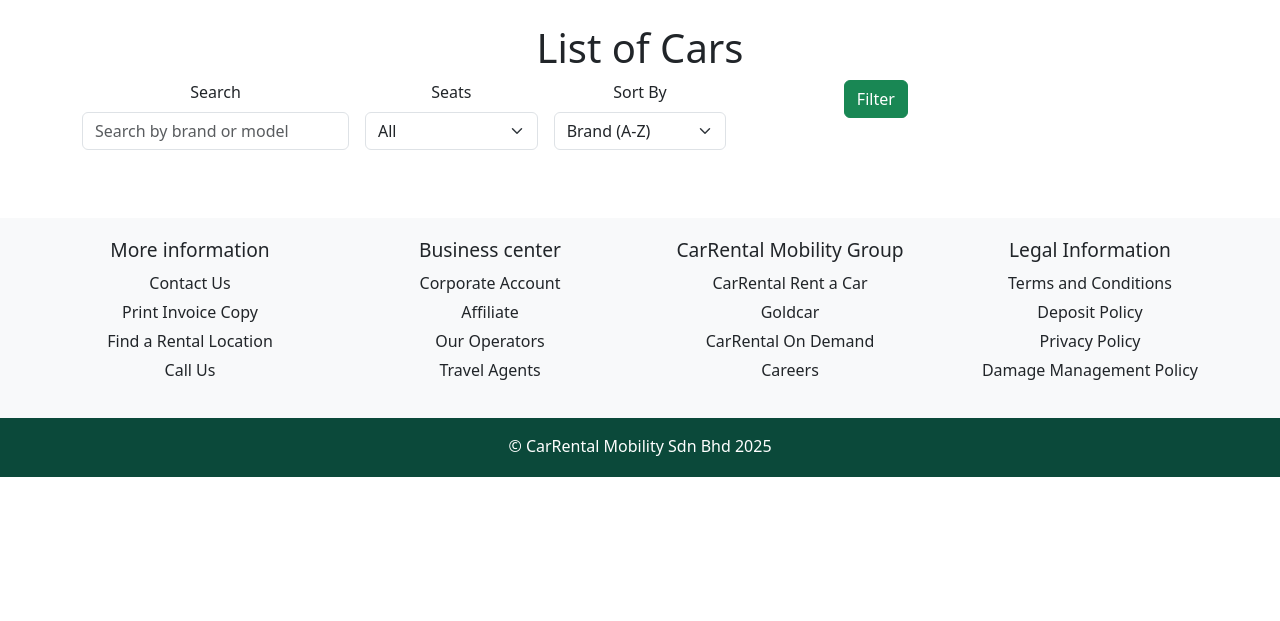
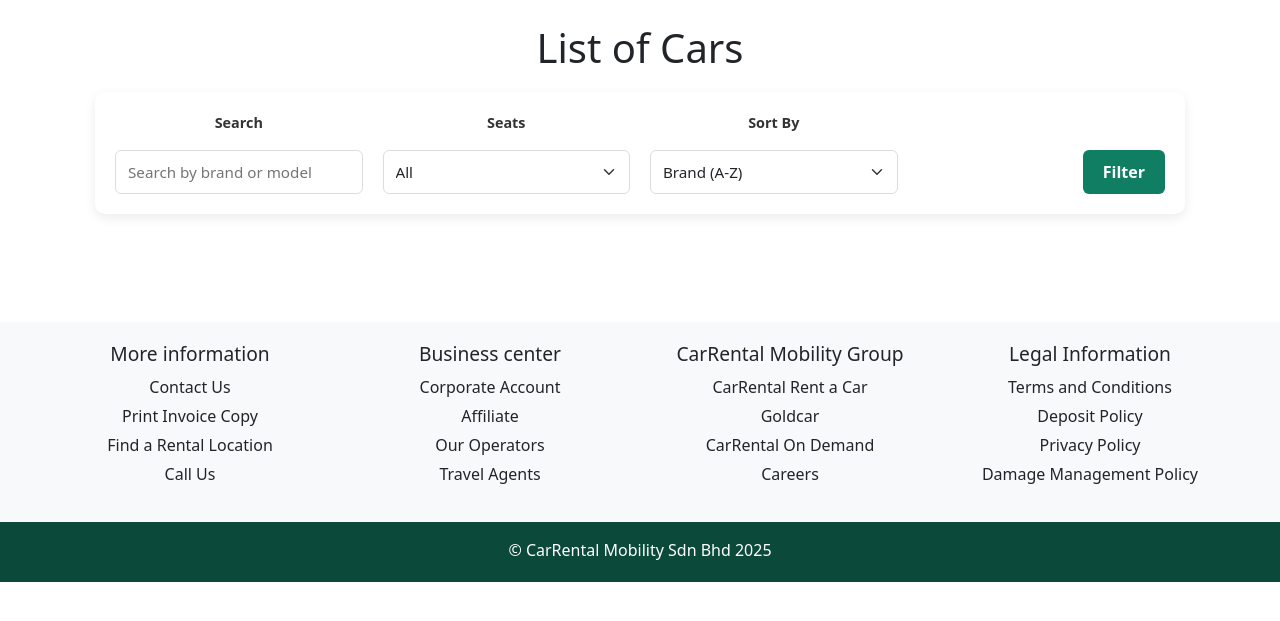
Before and after one commit to faizaizattt/Car-Rental-Booking-System, a PHP site: page /cars.php in a window 1280 px wide. Shown: the part 62-683 px from the top of the page. Run offline with PHP 8.4, Linux system fonts and the light colour scheme; a user stored in the database is signed in; data that the repository does not hold is empty.

Commit message:
update changes

```diff
--- a/car-rental/public/cars.php
+++ b/car-rental/public/cars.php
@@ -56,12 +56,13 @@ $cars = $stmt->fetchAll();
 </div>
 <div class="container py-4">
   <h1>List of Cars</h1>
-  <form method="GET" id="filterForm" class="row g-3">
-    <div class="col-md-3">
+  <div class="filter-form-container">
+    <form method="GET" id="filterForm" class="filter-form">
+      <div class="form-group">
         <label for="search" class="form-label">Search</label>
-      <input type="text" id="search" name="search" class="form-control" placeholder="Search by brand or model">
+        <input type="text" id="search" name="search" class="form-input" placeholder="Search by brand or model">
       </div>
-    <div class="col-md-2">
+      <div class="form-group">
         <label for="seats" class="form-label">Seats</label>
         <select id="seats" name="seats" class="form-select">
           <option value="">All</option>
@@ -71,36 +72,43 @@ $cars = $stmt->fetchAll();
           <option value="7">7</option>
         </select>
       </div>
-    <div class="col-md-2">
+      <div class="form-group">
         <label for="sort" class="form-label">Sort By</label>
         <select id="sort" name="sort" class="form-select">
           <option value="brand ASC">Brand (A-Z)</option>
           <option value="price_per_day ASC">Price (Low-High)</option>
         </select>
       </div>
-    <div class="col-md-3">
-      <button type="submit" class="btn btn-success">Filter</button>
+      <div class="form-group">
+        <button type="submit" class="btn-filter">Filter</button>
       </div>
     </form>
+  </div>
 
-  <div class="mt-4">
-    <div class="row">
+  <div class="car-listing-container">
+    <div class="car-grid">
       <?php foreach ($cars as $car): ?>
-        <div class="col-md-6 mb-3">
-          <div class="card">
-            <div class="card-body">
-              <img src="<?php echo htmlspecialchars($car['img_link']); ?>" class="card-img-top">
-              <h5 class="card-title">
-                <?php echo htmlspecialchars($car['brand'] . ' ' . $car['model']); ?></h5>
-              <p class="card-text">
-                <strong>Seats:</strong> <?php echo htmlspecialchars($car['seats']); ?><br>
-                <strong>Price/Day:</strong> RM<?php echo number_format($car['price_per_day'], 2); ?><br>
-                <strong>Fuel Type:</strong> <?php echo htmlspecialchars($car['fuel_type']); ?>
-              </p>
-              <div class="book-btn">
-                <a href="bookings.php" class="btn btn-success">Book Now</a>
+        <div class="car-card">
+          <div class="car-image-wrapper">
+            <img src="<?php echo htmlspecialchars($car['img_link']); ?>"
+                alt="<?php echo htmlspecialchars($car['brand'] . ' ' . $car['model']); ?>"
+                class="car-image">
           </div>
+
+          <div class="car-details">
+            <h3 class="car-title">
+              <?php echo htmlspecialchars($car['brand'] . ' ' . $car['model']); ?>
+            </h3>
+
+            <ul class="car-specs">
+              <li><strong>Seats:</strong> <?php echo htmlspecialchars($car['seats']); ?></li>
+              <li><strong>Price/Day:</strong> RM<?php echo number_format($car['price_per_day'], 2); ?></li>
+              <li><strong>Fuel Type:</strong> <?php echo htmlspecialchars($car['fuel_type']); ?></li>
+            </ul>
           </div>
+
+          <div class="car-action">
+            <a href="bookings.php" class="book-now-btn">Book Now</a>
           </div>
         </div>
       <?php endforeach; ?>
--- a/car-rental/public/styles.css
+++ b/car-rental/public/styles.css
@@ -214,30 +214,24 @@ body {
   padding: 20px 0;
   margin-top: 20px;
 }
-
 .footer-links .container {
   max-width: 1200px; /* Limit the maximum width of the container */
 }
-
 .footer-links h4 {
   margin-bottom: 10px;
   font-size: 1.2rem;
 }
-
 .footer-links ul {
   list-style-type: none;
   padding: 0;
 }
-
 .footer-links li {
   margin-bottom: 5px;
 }
-
 .footer-links a {
   text-decoration: none;
   color: #343a40;
 }
-
 .footer-links a:hover {
   text-decoration: underline;
 }
@@ -284,8 +278,208 @@ footer {
   text-align: center;
   padding: 1rem 0 0.2rem;
 }
+
+
+/* List of Cars */
+/* Filter Form Container */
 .card:hover {
   transform: translateY(-5px);
   box-shadow: 0 4px 10px rgba(0,0,0,0.2);
   border: 2px solid #107e62;
 }
+.filter-form-container {
+  max-width: 1090px;
+  margin: 20px auto;
+  padding: 20px;
+  background: #ffffff;
+  border-radius: 10px;
+  box-shadow: 0 4px 12px rgba(0, 0, 0, 0.08);
+  display: flex;
+  justify-content: space-between;
+  flex-direction: column;
+}
+.filter-form {
+  display: grid;
+  grid-template-columns: repeat(auto-fit, minmax(200px, 1fr));
+  gap: 20px;
+  align-items: end;
+}
+.form-group {
+  display: flex;
+  flex-direction: column;
+  gap: 8px;
+}
+.form-label {
+  font-size: 0.9rem;
+  font-weight: 600;
+  color: #333;
+}
+.form-input,
+.form-select {
+  padding: 10px 12px;
+  border: 1px solid #ddd;
+  border-radius: 6px;
+  font-size: 0.95rem;
+  transition: border-color 0.2s;
+}
+.form-input:focus,
+.form-select:focus {
+  border-color: #107e62;
+  outline: none;
+  box-shadow: 0 0 0 3px rgba(16, 126, 98, 0.1);
+}
+.btn-filter {
+  padding: 10px 20px;
+  align-items: right;
+  max-width: 200px;
+  background: #107e62;
+  color: white;
+  border: none;
+  border-radius: 6px;
+  font-weight: 600;
+  cursor: pointer;
+  transition: all 0.2s;
+  margin-top: 24px;
+  margin-left: auto;
+}
+.btn-filter:hover {
+  background: #0d5a46;
+  transform: translateY(-1px);
+}
+@media (max-width: 768px) {
+  .filter-form {
+    grid-template-columns: 1fr 1fr;
+  }
+}
+@media (max-width: 480px) {
+  .filter-form {
+    grid-template-columns: 1fr;
+  }
+
+  .btn-filter {
+    margin-top: 10px;
+  }
+}
+
+/* Car Listing Container */
+.car-listing-container {
+  max-width: 1200px;
+  margin: 2rem auto;
+  padding: 0 1rem;
+}
+.car-grid {
+  display: grid;
+  grid-template-columns: repeat(auto-fill, minmax(350px, 1fr));
+  gap: 1.5rem;
+}
+.car-card {
+  background: #ffffff;
+  border-radius: 12px;
+  overflow: hidden;
+  box-shadow: 0 4px 15px rgba(0, 0, 0, 0.08);
+  transition: transform 0.3s ease, box-shadow 0.3s ease;
+  display: flex;
+  flex-direction: column;
+  align-items: center;
+}
+.car-card:hover {
+  transform: translateY(-5px);
+  box-shadow: 0 8px 25px rgba(0, 0, 0, 0.12);
+  border: 2px solid #107e62;
+}
+.car-image-wrapper {
+  width: 60%;
+  height: auto;
+  border-radius: 5px;
+}
+
+.car-image {
+  width: 100%;
+  height: 100%;
+  object-fit: cover;
+  transition: transform 0.5s ease;
+}
+
+.car-card:hover .car-image {
+  transform: scale(1.05);
+}
+
+/* Details Section */
+.car-details {
+  padding: 1.5rem;
+  flex-grow: 1;
+}
+
+.car-title {
+  font-size: 1.4rem;
+  font-weight: 700;
+  color: #107e62;
+  margin-bottom: 1rem;
+}
+
+.car-specs {
+  list-style: none;
+  padding: 0;
+  margin: 0;
+  color: #555;
+  line-height: 1.6;
+}
+
+.car-specs li {
+  margin-bottom: 0.5rem;
+  font-size: 0.95rem;
+}
+
+/* Action Button (Centered) */
+.car-action {
+  padding: 0 1.5rem 1.5rem;
+  display: flex;
+  justify-content: center;
+}
+
+.book-now-btn {
+  display: inline-block;
+  background: #107e62;
+  color: white;
+  font-weight: 600;
+  padding: 0.8rem 2rem;
+  border-radius: 6px;
+  text-decoration: none;
+  text-align: center;
+  transition: all 0.3s ease;
+  border: none;
+  cursor: pointer;
+  min-width: 180px;
+}
+
+.book-now-btn:hover {
+  background: #0d5a46;
+  transform: translateY(-2px);
+  box-shadow: 0 4px 8px rgba(16, 126, 98, 0.3);
+}
+
+/* Responsive Adjustments */
+@media (max-width: 768px) {
+  .car-grid {
+    grid-template-columns: repeat(auto-fill, minmax(280px, 1fr));
+  }
+
+  .car-title {
+    font-size: 1.2rem;
+  }
+}
+
+@media (max-width: 480px) {
+  .car-grid {
+    grid-template-columns: 1fr;
+  }
+
+  .car-image-wrapper {
+    height: 180px;
+  }
+
+  .book-now-btn {
+    min-width: 150px;
+    padding: 0.7rem 1.5rem;
+  }
+}
```
Lines whose indentation alone changed are shown as unchanged.
